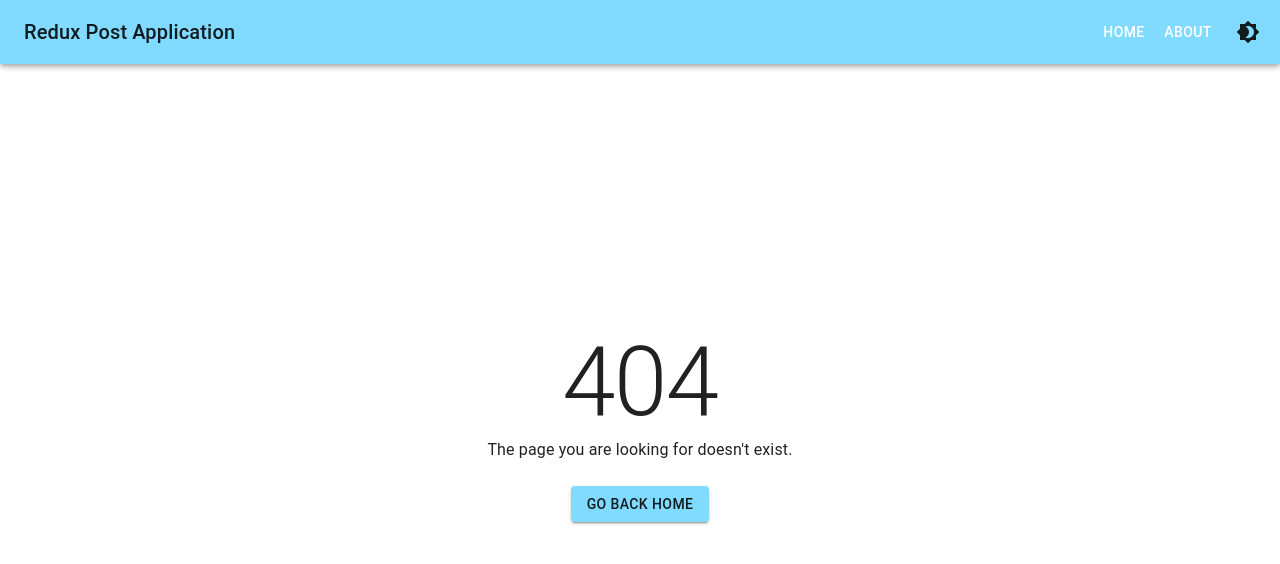
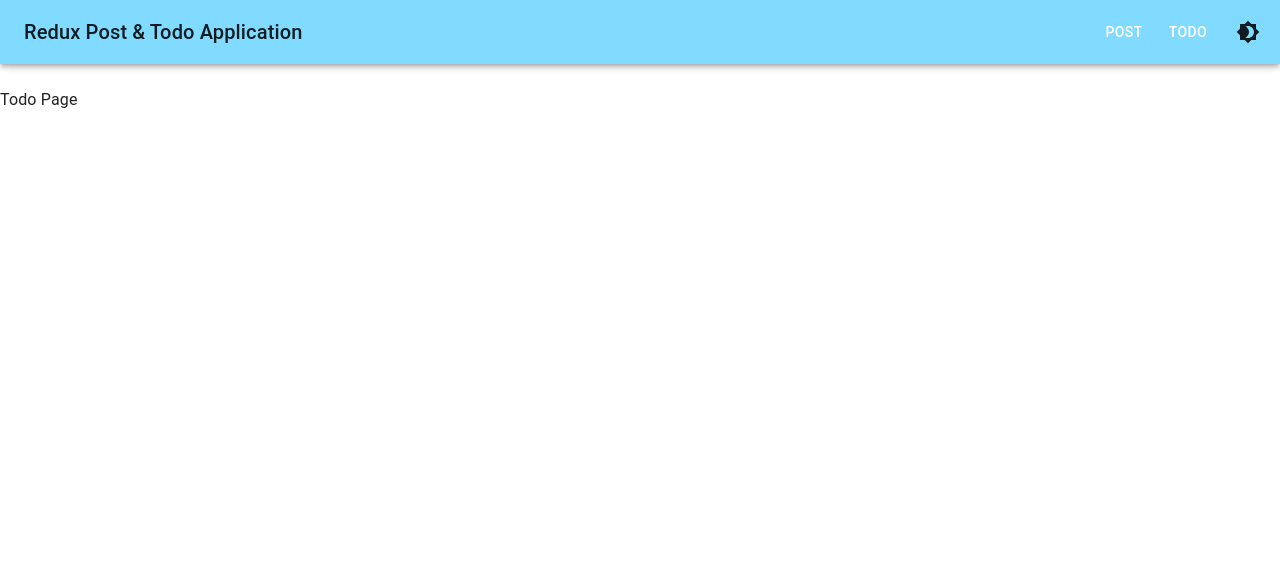
Before and after one commit to KevinThomasNY/Redux-Post-App, a React (Vite) app: page /todo in a window 1280 px wide. Before the commit this address had no page. Shown: the top 564 px of the page. Built offline with nearby package versions, Linux system fonts and the light colour scheme.

Commit message:
fix: update routes for post and todo pages

```diff
--- a/src/components/Navbar.tsx
+++ b/src/components/Navbar.tsx
@@ -25,8 +25,8 @@ interface Props {
 
 const drawerWidth = 240;
 const navItems = [
-  { title: "Home", path: "/" },
-  { title: "About", path: "/about" },
+  { title: "Post", path: "/" },
+  { title: "Todo", path: "/todo" },
 ];
 
 export default function DrawerAppBar(props: Props) {
@@ -63,7 +63,7 @@ export default function DrawerAppBar(props: Props) {
             >
               <ListItemButton
                 sx={{ width: "100%" }}
-                onClick={handleNavItemClick} // Attach the click handler here
+                onClick={handleNavItemClick}
               >
                 <ListItemText primary={item.title} />
               </ListItemButton>
@@ -92,7 +92,7 @@ export default function DrawerAppBar(props: Props) {
             <MenuIcon />
           </IconButton>
           <Typography variant="h6" component="div" sx={{ flexGrow: 1 }}>
-            Redux Post Application
+            Redux Post & Todo Application
           </Typography>
           <Box sx={{ display: { xs: "none", sm: "block" } }}>
             {navItems.map((item) => (
--- a/src/components/showPosts.tsx
+++ b/src/components/showPosts.tsx
@@ -14,7 +14,7 @@ const ShowPosts = () => {
   const postsArray = postsObject.posts;
 
   const handleEdit = (id: number) => {
-    navigate(`/edit/${id}`)
+    navigate(`post/edit/${id}`)
   };
 
   if (postsArray.length === 0) {
--- a/src/main.tsx
+++ b/src/main.tsx
@@ -18,8 +18,8 @@ const router = createBrowserRouter([
     errorElement: <ErrorPage />,
     children: [
       { index: true, element: <App /> }, // Home route
-      { path: 'about', element: <About /> }, // About route
-      {path: 'edit/:id', element: <Edit />}
+      { path: 'todo', element: <About /> }, // About route
+      {path: 'post/edit/:id', element: <Edit />}
     ],
   },
   // ... potentially other top-level routes
--- a/src/pages/About.tsx
+++ b/src/pages/About.tsx
@@ -1,6 +1,6 @@
 const About = () => {
   return (
-    <div>About</div>
+    <div>Todo Page</div>
   )
 }
 
```
